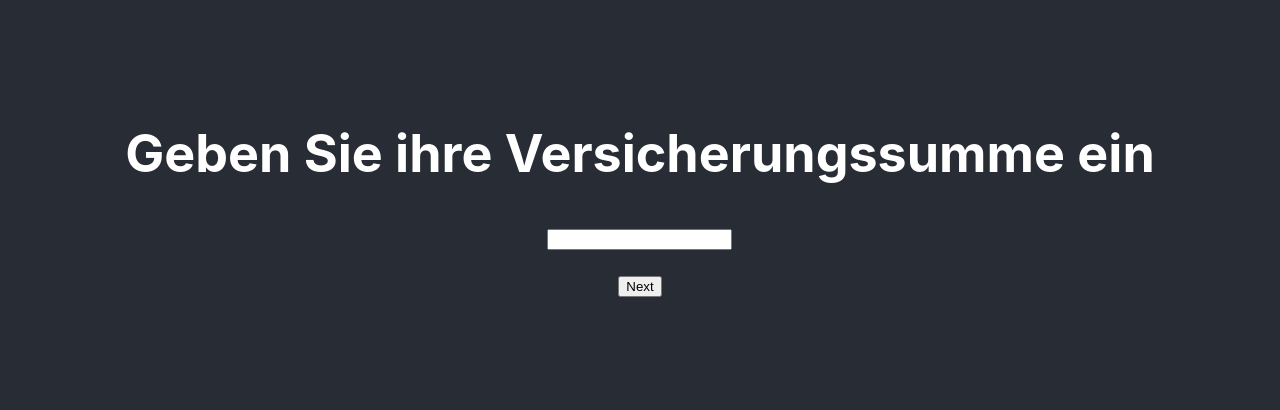
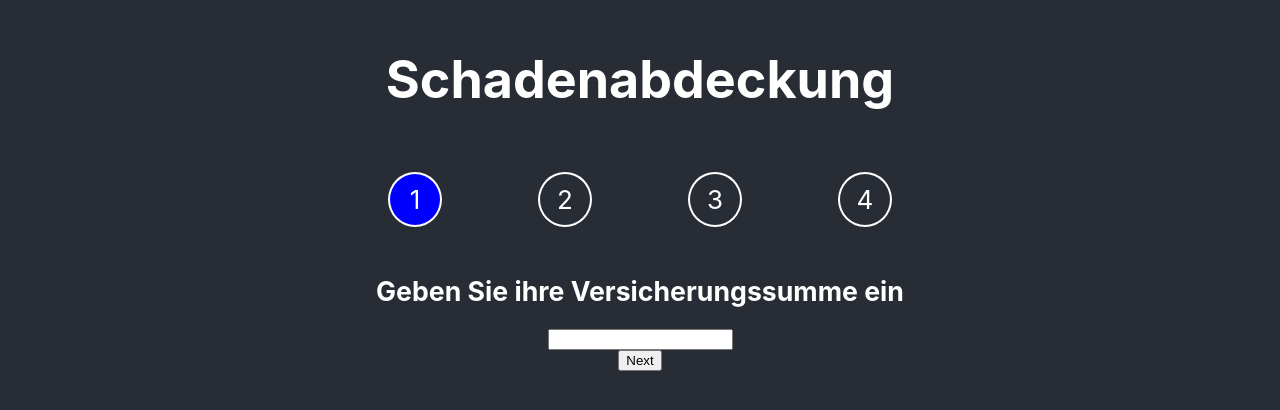
Before and after one commit to evanlueber/schadenabdeckungsrechner, a React (Create React App) app: page / in a window 1280 px wide. Shown: the part 208-618 px from the top of the page. Built offline with nearby package versions, Linux system fonts and the light colour scheme.

Commit message:
ein bisschen css gemacht und eine Seite hinzugefügt

```diff
--- a/src/App.css
+++ b/src/App.css
@@ -36,3 +36,24 @@
     transform: rotate(360deg);
   }
 }
+
+
+.progress {
+  display: flex;
+  gap: 6rem;
+}
+
+.progress > p {
+  border: 2px solid white;
+  border-radius: 50%;
+  width: 50px;
+  padding: 10px 0;
+}
+
+.progress > p.current {
+  background-color: blue;
+}
+
+.inputTitle {
+  font-size: 20pt;
+}
--- a/src/App.jsx
+++ b/src/App.jsx
@@ -6,41 +6,49 @@ import MyInput from './components/MyInput';
 function App() {
  const [vsSumme, setVsSumme] = useState("")
  const [vsWert, setVsWert] = useState("")
+ const [schaden, setSchaden] = useState("")
  const [step, setStep] = useState(1)
   return (
     <div className="App">
       <header className="App-header">
+        <h1>Schadenabdeckung</h1>
+        <div className='progress'>
+          <p className={step === 1 ? "current" : ""}>1</p>
+          <p className={step === 2 ? "current" : ""}>2</p>
+          <p className={step === 3 ? "current" : ""}>3</p>
+          <p className={step === 4 ? "current" : ""}>4</p>
+        </div>
         {
         step === 1 ?
-          <div>
-            <MyInput title="Geben Sie ihre Versicherungssumme ein" value={vsSumme} onChange={(e) => setVsSumme(e.target.value)} />
-            <p>{vsSumme}</p>
-          </div>
+          <>
+            <MyInput title="Geben Sie ihre Versicherungssumme ein" value={vsSumme} onChange={(e) => setVsSumme(e.target.value)} step={step} setStep={setStep}/>
+          </>
           :
           step === 2?
-          <div>
-            <MyInput title="Geben Sie ihren Versicherungswert an" value={vsWert} onChange={(e) => setVsWert(e.target.value)} />
-            <p>{vsWert}</p>
-          </div>
+          <>
+            <MyInput title="Geben Sie ihren Versicherungswert an" value={vsWert} onChange={(e) => setVsWert(e.target.value)} step={step} setStep={setStep} />
+          </>
           :
-          <div>
-          <p>Ihre Versicherung wird {Math.round((vsSumme / vsWert) * 100 * 100) / 100}% des Schadens übernehmen</p>
-          </div>
+          step === 3 ?
+          <>
+            <MyInput title="Geben Sie ihren Schaden an" value={schaden} onChange={(e) => setSchaden(e.target.value)} step={step} setStep={setStep}/>
+          </>
+          :
+          <>
+            <p>Ihre Versicherung wird {Math.round((vsSumme / vsWert) * 100 * 100) / 100 >= 100 ? 100 : Math.round((vsSumme / vsWert) * 100 * 100) / 100}% des Schadens übernehmen</p>
+            <p>Ihre Versicherung wird {Math.round((vsSumme / vsWert) * schaden * 100) /100 >= schaden ? schaden : Math.round((vsSumme / vsWert) * schaden * 100) /100}CHF übernehmen</p>
+            <p className='werte'>Versicherungssumme: {vsSumme}</p>
+            <p className='werte'>Versicherungswert: {vsWert}</p>
+          </>
         }
 
-        {step < 3 ?
-          <button onClick={()=>setStep(step+1)}>Next</button>
-        :
-          ""
-        }
-
-        {step === 3 ?
+        {step === 4 ?
           <button onClick={()=>{setStep(1);setVsSumme("");setVsWert("")}}>Home</button>
         :
           ""
         }
 
-        {step >= 2 && step < 3 ?
+        {step >= 2 && step < 4 ?
           <button onClick={()=>setStep(step-1)}>Back</button>
         :
           ""
--- a/src/components/MyInput.jsx
+++ b/src/components/MyInput.jsx
@@ -1,10 +1,23 @@
 import React from "react"
 
-const MyInput = ({title, value, onChange}) => {
+const MyInput = ({title, value, onChange, step, setStep}) => {
     return (
         <>
-            <h1>{title}</h1>
+            <h2 className='inputTitle'>{title}</h2>
             <input type="text" name="" id="" value={value} onChange={onChange}/>
+
+            {step < 4 ?
+            <button onClick={()=>{
+            if (value ==="" ){
+              alert("Geben Sie einen Wert in das Inputfeld ein")
+            }
+            else {
+              setStep(step+1)
+            }
+          }}>Next</button>
+        :
+          ""
+        }
         </>
     )
 }
```
